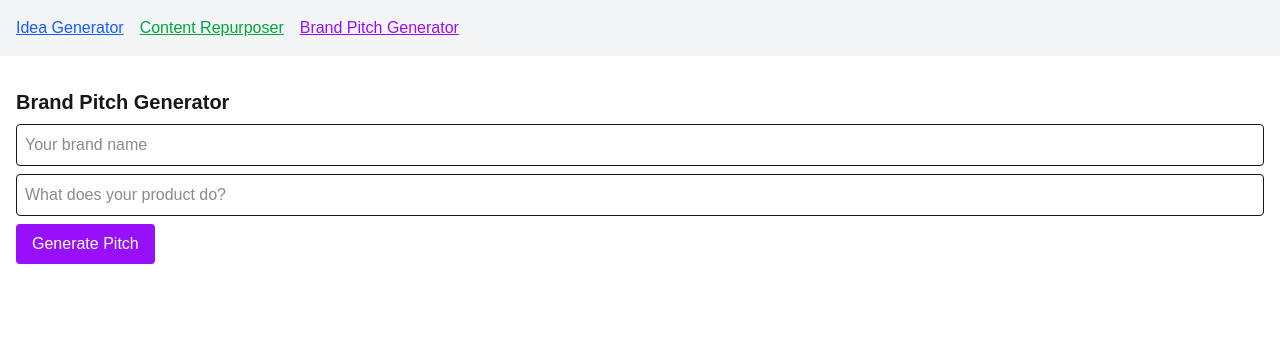
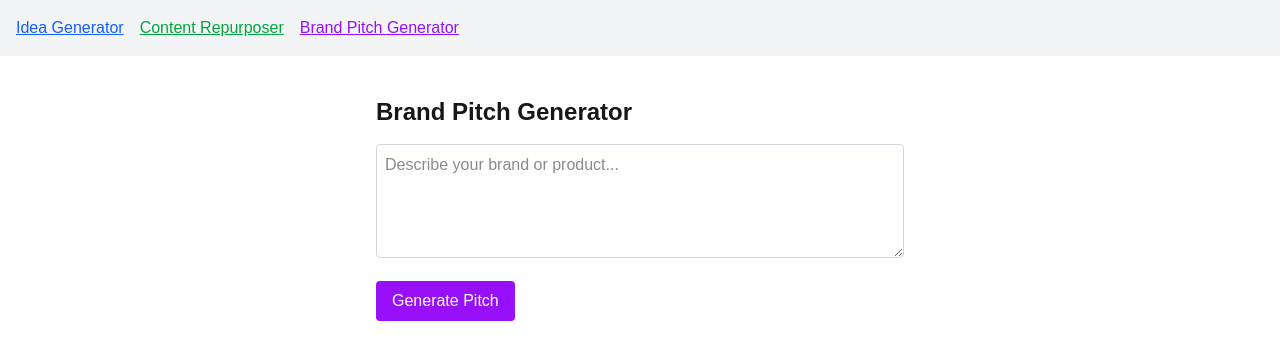
Before and after one commit to Contentai355/nextjs, a Next.js app: page /app/brand-pitch in a window 1280 px wide. Shown: the top 360 px of the page. Built offline with nearby package versions, Linux system fonts and the light colour scheme.

Commit message:
Update page.tsx

```diff
--- a/app/app/brand-pitch/page.tsx
+++ b/app/app/brand-pitch/page.tsx
@@ -1,34 +1,51 @@
 'use client';
+
 import { useState } from 'react';
 
-export default function Page() {
-  const [name, setName] = useState('');
-  const [product, setProduct] = useState('');
+export default function BrandPitchPage() {
+  const [brandInfo, setBrandInfo] = useState('');
   const [pitch, setPitch] = useState('');
+  const [loading, setLoading] = useState(false);
 
-  const generatePitch = () => {
-    setPitch(`${name} is revolutionizing the way we ${product}. Join us in shaping the future.`);
+  const generatePitch = async () => {
+    setLoading(true);
+    setPitch('');
+
+    const res = await fetch('/api/pitch', {
+      method: 'POST',
+      headers: { 'Content-Type': 'application/json' },
+      body: JSON.stringify({ brandInfo }),
+    });
+
+    const data = await res.json();
+    setPitch(data.pitch);
+    setLoading(false);
   };
 
   return (
-    <div className="p-4">
-      <h1 className="text-xl font-bold mb-2">Brand Pitch Generator</h1>
-      <input
-        className="block mb-2 p-2 border rounded w-full"
-        placeholder="Your brand name"
-        value={name}
-        onChange={(e) => setName(e.target.value)}
+    <div className="p-6 max-w-xl mx-auto">
+      <h1 className="text-2xl font-bold mb-4">Brand Pitch Generator</h1>
+      <textarea
+        rows={4}
+        value={brandInfo}
+        onChange={(e) => setBrandInfo(e.target.value)}
+        placeholder="Describe your brand or product..."
+        className="w-full p-2 border border-gray-300 rounded mb-4"
       />
-      <input
-        className="block mb-2 p-2 border rounded w-full"
-        placeholder="What does your product do?"
-        value={product}
-        onChange={(e) => setProduct(e.target.value)}
-      />
-      <button onClick={generatePitch} className="px-4 py-2 bg-purple-600 text-white rounded">
-        Generate Pitch
+      <button
+        onClick={generatePitch}
+        className="bg-purple-600 text-white px-4 py-2 rounded"
+        disabled={loading}
+      >
+        {loading ? 'Generating Pitch...' : 'Generate Pitch'}
       </button>
-      {pitch && <p className="mt-4">{pitch}</p>}
+
+      {pitch && (
+        <div className="mt-4 p-4 bg-gray-100 rounded border">
+          <strong>Pitch:</strong>
+          <p>{pitch}</p>
+        </div>
+      )}
     </div>
   );
 }
```
